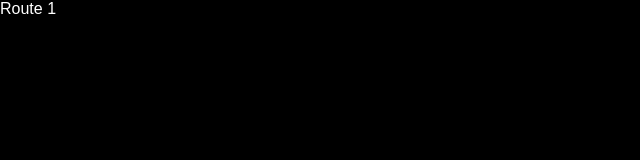
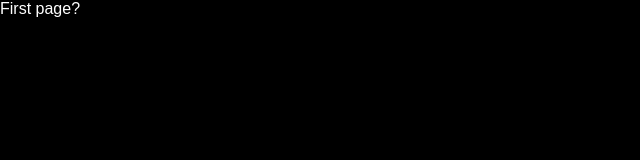
Before and after one commit to Moamal-2000/react-vite-template, a React (Vite) app: page / in a window 1280 px wide. Shown: the top 160 px of the page, without its empty margins (0-640 px from the left). Built offline with nearby package versions, Linux system fonts and the light colour scheme.

Commit message:
update: folders structure & README.md file

```diff
--- a/src/Routes/routes.jsx
+++ b/src/Routes/routes.jsx
@@ -1 +1 @@
-export const routes = [{ path: "/", element: <div>Route 1</div> }];
+export const routes = [{ path: "/", element: <div>First page?</div> }];
--- a/src/Styles/colors.scss
+++ b/src/Styles/colors.scss
@@ -1,3 +1 @@
-:root {
-
-}
+:root {}
--- a/src/Styles/variables.scss
+++ b/src/Styles/variables.scss
@@ -0,0 +1 @@
+:root {}
```
Also changed, not shown: 1 other file (tests, documents, lock files or other folders).
